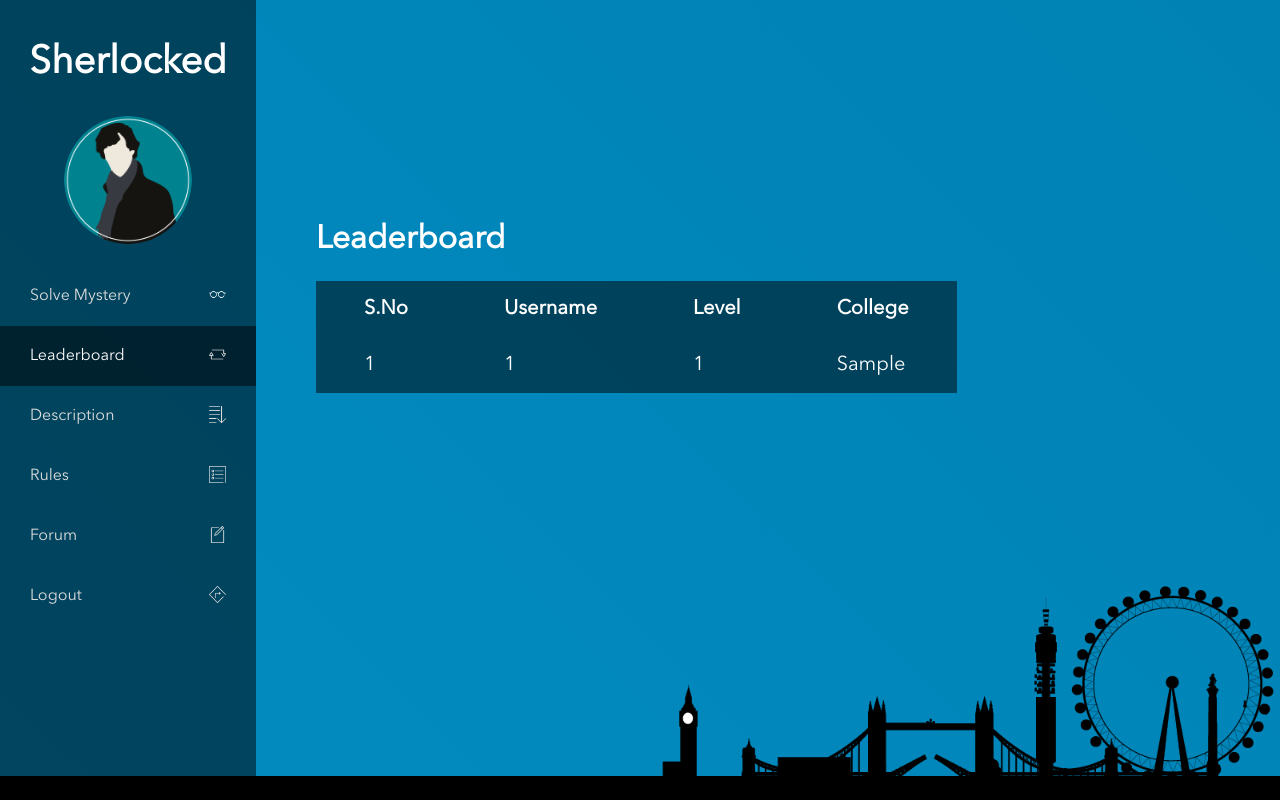
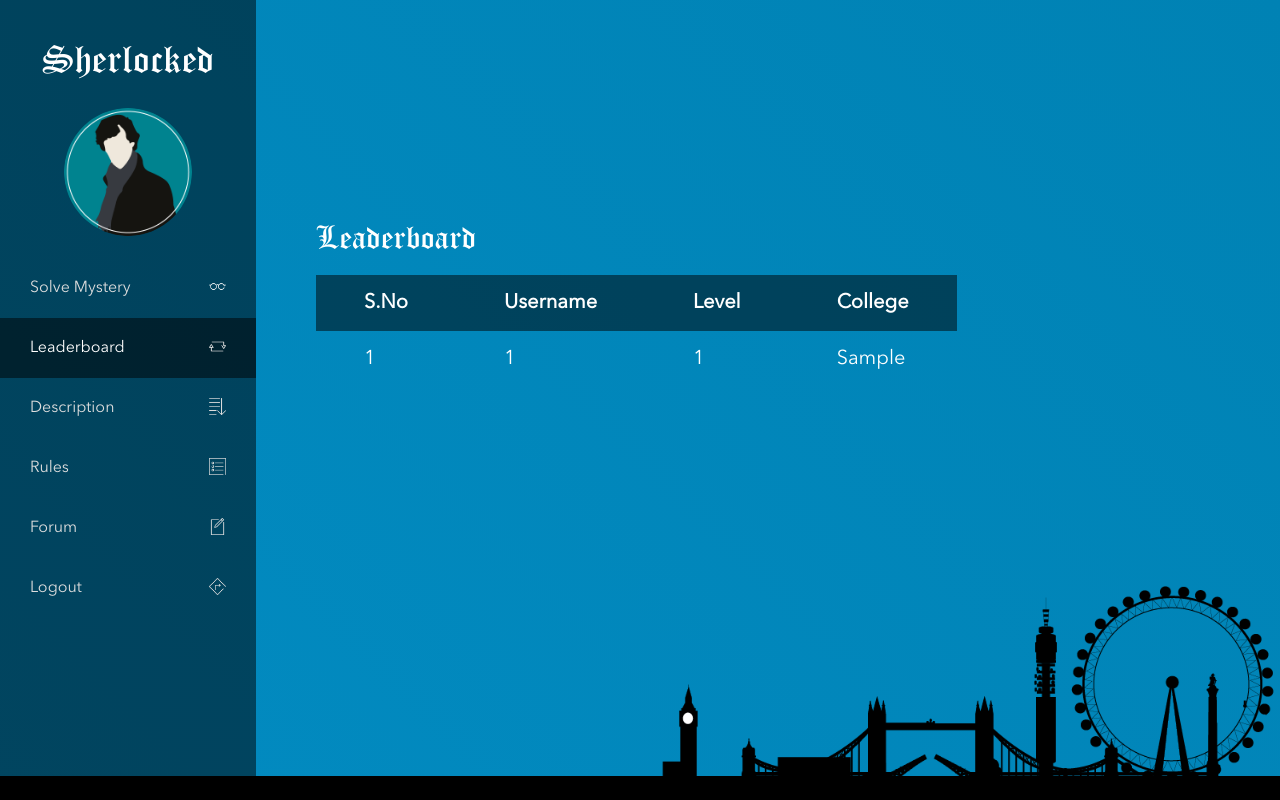
Before and after one commit to Ayukha/sherlocked2018, a Django app: page /leaderboard in a window 1280 px wide. Run offline with Django 3.2, Linux system fonts and the light colour scheme; tables that the repository leaves empty hold one stand-in row (values such as "Sample post"); parts of the project's set-up code (start-up, migrations or seed data) failed here and were passed over.

Commit message:
Update leaderboard

```diff
--- a/sherlocked/templates/leaderboard.html
+++ b/sherlocked/templates/leaderboard.html
@@ -63,7 +63,7 @@
             <h1>Leaderboard</h1>
             <div class="table_container">
                 <table>
-                    <tr style="font-size: 20px" class="">
+                    <tr style="font-size: 20px;background: rgba(0, 0, 0, 0.5);color: #fff;" class="">
                         <th>S.No</th>
                         <th>Username</th>
                         <th>Level</th>
--- a/sherlocked/templates/login.html
+++ b/sherlocked/templates/login.html
@@ -25,7 +25,7 @@
     {% if error %}
     <div class="alert alert-danger">
     <a href="#" class="close" data-dismiss="alert">&times;</a>
-    <strong>Error!</strong> Wrong Username and Password Combination.
+    <span style="color:#ff6666"><strong>Error!</strong> Wrong Username and Password Combination</span>
     </div>
     {% endif %}
     </div>
--- a/static_files/css/style.css
+++ b/static_files/css/style.css
@@ -6,6 +6,11 @@
 @font-face {
     font-family: Dauphinn;
     src: url(../assets/fonts/Dauphinn.ttf);
+}
+
+@font-face{
+    font-family: OldEnglish;
+    src:url(../assets/fonts/OLDENGL.TTF);
 }
 
 * {
@@ -30,7 +35,10 @@ body {
     background: linear-gradient(45deg, #028BC1, #0082B4) no-repeat;
     height: 100vh;
 }
-
+body h1{
+    font-family: OldEnglish;
+    font-weight: 400;
+}
 nav {
     width: 20%;
     height: 100vh;
@@ -41,6 +49,7 @@ nav {
 }
 
 nav h1 {
+    font-family: OldEnglish;
     margin-top: 20px;
     margin-bottom: 30px;
     text-align: center;
@@ -128,7 +137,17 @@ main {
     width: 100%;
     color: #fff;
 }
-
+main #img{
+    width: 150px;
+    height: 150px;
+}
+main .clock{
+    margin-top:100px;
+}
+main .clock .flip-clock-label{
+    font-size: 18px;
+    color: #fff;
+}
 main .description_btn {
     font-size: 1.1vw;
     height: 35px;
@@ -264,19 +283,6 @@ main .table_container th {
     text-align: left;
     padding: 16px 48px;
 
-}
-
-main .table_container tr:nth-child(even) {
-    background: rgba(0, 0, 0, 0.1);
-}
-
-main .table_container tr:nth-child(odd) {
-    background: rgba(0, 0, 0, 0.2);
-}
-
-main .table_container tr:first-child {
-    background: rgba(0, 0, 0, 0.5);
-    color: #fff;
 }
 
 .rules li {
```
Also changed, not shown: sherlocked/migrations/0005_auto_20180314_0323.py (added), static_files/assets/fonts/OLDENGL.TTF (added).
